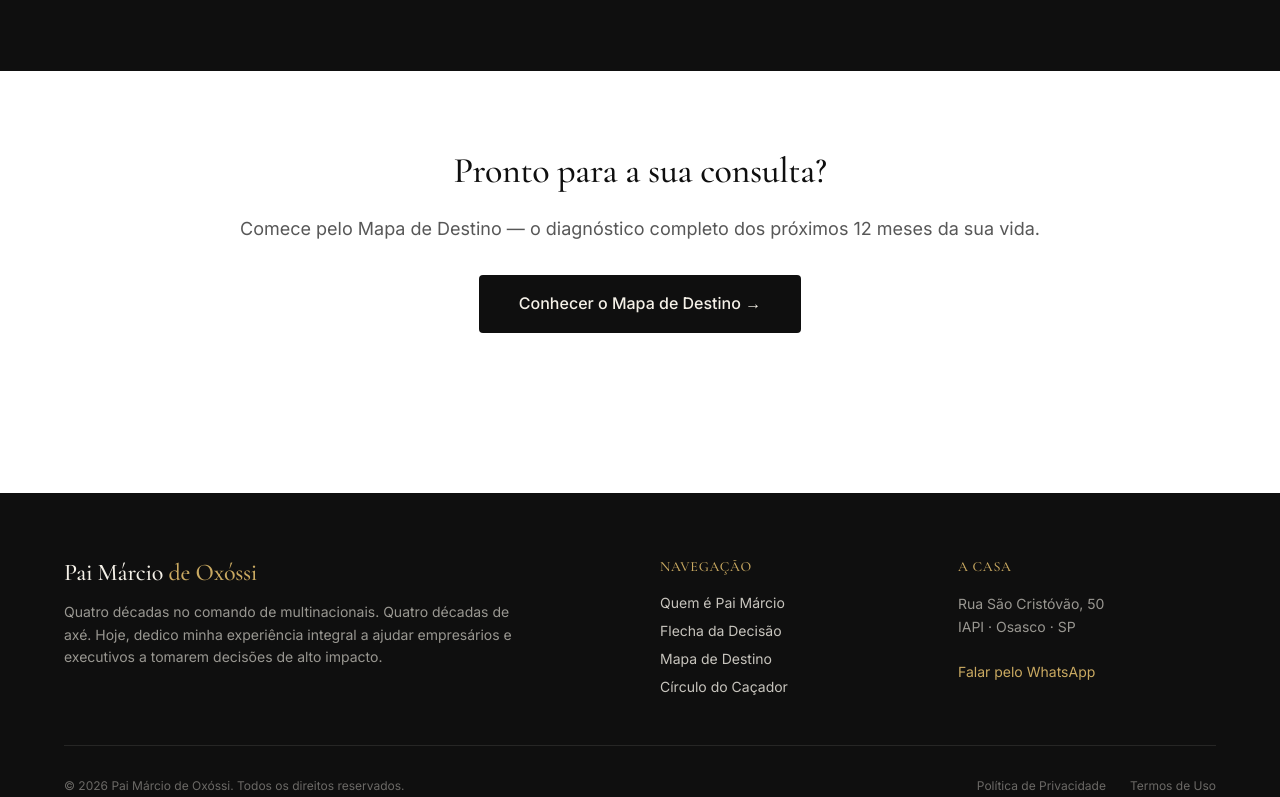
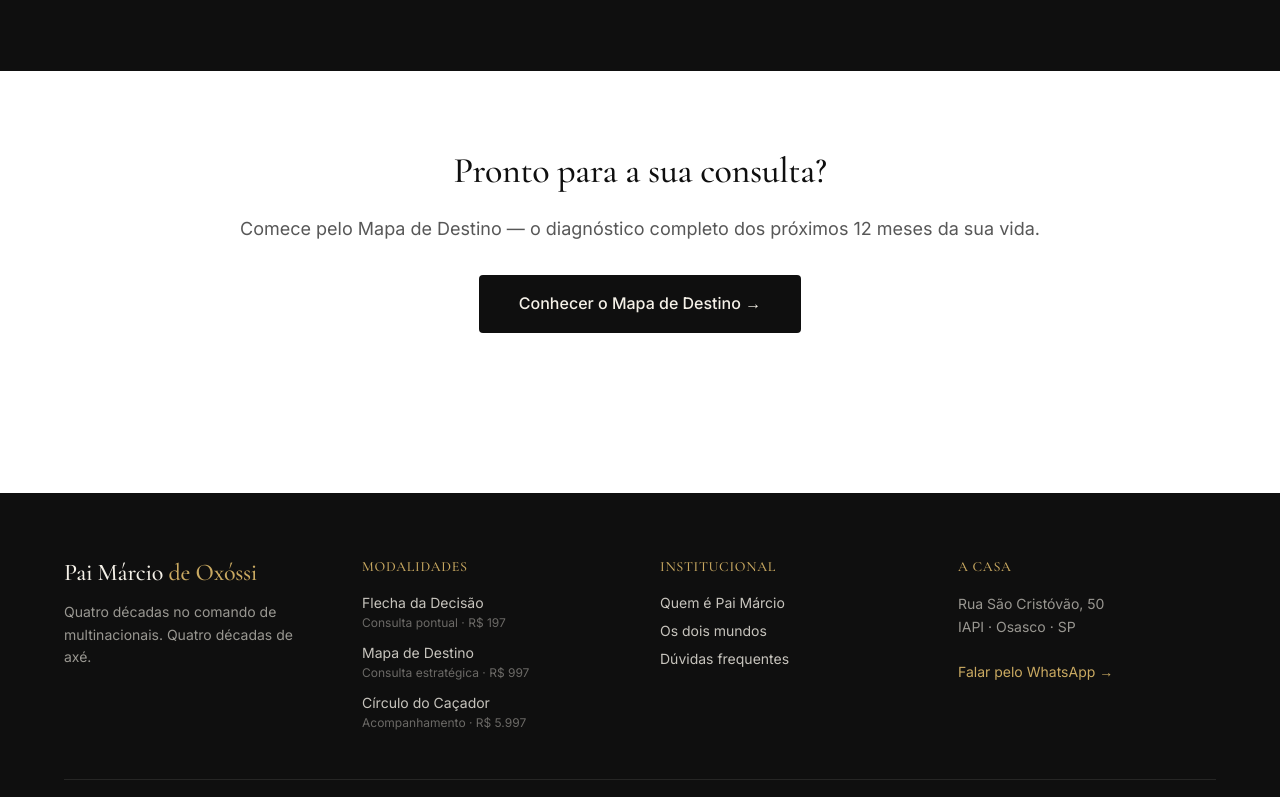
Before and after one commit to romuloracampos-bot/lp-pai-marcio, a Next.js app: page /sobre in a window 1280 px wide. Shown: the part 2000-2797 px from the top of the page. Built offline with nearby package versions, Linux system fonts and the light colour scheme.

Commit message:
Add files via upload

```diff
--- a/components/Footer.tsx
+++ b/components/Footer.tsx
@@ -5,20 +5,59 @@ export default function Footer() {
     <footer className="bg-ink text-cream/80 pt-16 pb-8 mt-20">
       <div className="max-w-content mx-auto px-6">
         <div className="grid md:grid-cols-4 gap-10 mb-12">
-          <div className="md:col-span-2">
+          <div className="md:col-span-1">
             <h3 className="font-serif text-cream text-2xl mb-3">
               Pai Márcio <span className="text-gold">de Oxóssi</span>
             </h3>
-            <p className="text-sm leading-relaxed max-w-md text-cream/60">
+            <p className="text-sm leading-relaxed text-cream/60">
               Quatro décadas no comando de multinacionais. Quatro décadas de axé.
-              Hoje, dedico minha experiência integral a ajudar empresários e
-              executivos a tomarem decisões de alto impacto.
             </p>
           </div>
 
           <div>
             <h4 className="text-gold text-sm font-medium uppercase tracking-wider mb-4">
-              Navegação
+              Modalidades
+            </h4>
+            <ul className="space-y-3 text-sm">
+              <li>
+                <Link
+                  href="/produtos/flecha-da-decisao"
+                  className="hover:text-gold transition-colors block"
+                >
+                  Flecha da Decisão
+                  <span className="block text-xs text-cream/40 mt-0.5">
+                    Consulta pontual · R$ 197
+                  </span>
+                </Link>
+              </li>
+              <li>
+                <Link
+                  href="/produtos/mapa-de-destino"
+                  className="hover:text-gold transition-colors block"
+                >
+                  Mapa de Destino
+                  <span className="block text-xs text-cream/40 mt-0.5">
+                    Consulta estratégica · R$ 997
+                  </span>
+                </Link>
+              </li>
+              <li>
+                <Link
+                  href="/produtos/circulo-do-cacador"
+                  className="hover:text-gold transition-colors block"
+                >
+                  Círculo do Caçador
+                  <span className="block text-xs text-cream/40 mt-0.5">
+                    Acompanhamento · R$ 5.997
+                  </span>
+                </Link>
+              </li>
+            </ul>
+          </div>
+
+          <div>
+            <h4 className="text-gold text-sm font-medium uppercase tracking-wider mb-4">
+              Institucional
             </h4>
             <ul className="space-y-2 text-sm">
               <li>
@@ -27,27 +66,13 @@ export default function Footer() {
                 </Link>
               </li>
               <li>
-                <Link
-                  href="/produtos/flecha-da-decisao"
-                  className="hover:text-gold transition-colors"
-                >
-                  Flecha da Decisão
+                <Link href="/#dois-mundos" className="hover:text-gold transition-colors">
+                  Os dois mundos
                 </Link>
               </li>
               <li>
-                <Link
-                  href="/produtos/mapa-de-destino"
-                  className="hover:text-gold transition-colors"
-                >
-                  Mapa de Destino
-                </Link>
-              </li>
-              <li>
-                <Link
-                  href="/produtos/circulo-do-cacador"
-                  className="hover:text-gold transition-colors"
-                >
-                  Círculo do Caçador
+                <Link href="/#faq" className="hover:text-gold transition-colors">
+                  Dúvidas frequentes
                 </Link>
               </li>
             </ul>
@@ -63,9 +88,11 @@ export default function Footer() {
               <br />
               <a
                 href="https://wa.me/5511000000000"
+                target="_blank"
+                rel="noopener noreferrer"
                 className="text-gold hover:underline"
               >
-                Falar pelo WhatsApp
+                Falar pelo WhatsApp →
               </a>
             </address>
           </div>
--- a/components/Header.tsx
+++ b/components/Header.tsx
@@ -17,102 +17,264 @@ export default function Header({ minimal = false }: HeaderProps) {
     return () => window.removeEventListener("scroll", onScroll);
   }, []);
 
+  // ===== MODO MINIMAL (home) =====
+  // Agora com os 3 serviços visíveis, mesmo no modo minimal
   if (minimal) {
     return (
       <header
         className={`fixed top-0 left-0 right-0 z-50 transition-all duration-300 ${
-          scrolled ? "bg-ink/95 backdrop-blur-md py-3" : "bg-transparent py-5"
+          scrolled ? "bg-ink/95 backdrop-blur-md py-3" : "bg-ink/70 backdrop-blur-sm py-4"
         }`}
       >
-        <div className="max-w-content mx-auto px-6 flex items-center justify-between">
+        <div className="max-w-content mx-auto px-6 flex items-center justify-between gap-6">
           <Link
             href="/"
-            className="font-serif text-cream text-xl tracking-wide hover:text-gold transition-colors"
+            className="font-serif text-cream text-lg md:text-xl tracking-wide hover:text-gold transition-colors whitespace-nowrap"
           >
             Pai Márcio <span className="text-gold">de Oxóssi</span>
           </Link>
-          <Link
-            href="/produtos/mapa-de-destino"
-            className="bg-gold text-ink px-5 py-2 rounded font-medium hover:bg-gold-dark transition-colors text-sm"
-          >
-            Agendar consulta
-          </Link>
+
+          {/* Nav desktop - 3 serviços */}
+          <nav className="hidden lg:flex items-center gap-6 text-sm text-cream/90">
+            <Link
+              href="/produtos/flecha-da-decisao"
+              className="hover:text-gold transition-colors whitespace-nowrap"
+            >
+              Flecha da Decisão
+            </Link>
+            <span className="text-gold/30">·</span>
+            <Link
+              href="/produtos/mapa-de-destino"
+              className="hover:text-gold transition-colors whitespace-nowrap"
+            >
+              Mapa de Destino
+            </Link>
+            <span className="text-gold/30">·</span>
+            <Link
+              href="/produtos/circulo-do-cacador"
+              className="hover:text-gold transition-colors whitespace-nowrap"
+            >
+              Círculo do Caçador
+            </Link>
+          </nav>
+
+          {/* CTA + Menu mobile */}
+          <div className="flex items-center gap-3">
+            <Link
+              href="/produtos/mapa-de-destino"
+              className="hidden sm:inline-block bg-gold text-ink px-4 md:px-5 py-2 rounded font-medium hover:bg-gold-dark transition-colors text-sm whitespace-nowrap"
+            >
+              Agendar consulta
+            </Link>
+
+            <button
+              onClick={() => setMobileOpen(!mobileOpen)}
+              className="lg:hidden text-cream p-2"
+              aria-label="Menu"
+            >
+              <svg
+                width="24"
+                height="24"
+                viewBox="0 0 24 24"
+                fill="none"
+                stroke="currentColor"
+                strokeWidth="2"
+              >
+                {mobileOpen ? (
+                  <path d="M18 6L6 18M6 6l12 12" />
+                ) : (
+                  <path d="M3 12h18M3 6h18M3 18h18" />
+                )}
+              </svg>
+            </button>
+          </div>
         </div>
+
+        {/* Menu mobile expandido */}
+        {mobileOpen && (
+          <nav className="lg:hidden bg-ink/98 backdrop-blur-md border-t border-gold/20">
+            <div className="px-6 py-6 flex flex-col gap-4 text-cream">
+              <p className="text-gold text-xs uppercase tracking-[0.2em] mb-1">
+                Modalidades
+              </p>
+              <Link
+                href="/produtos/flecha-da-decisao"
+                onClick={() => setMobileOpen(false)}
+                className="py-2 border-b border-cream/10 hover:text-gold transition-colors"
+              >
+                Flecha da Decisão
+                <span className="block text-xs text-mute mt-0.5">
+                  Consulta pontual · R$ 197
+                </span>
+              </Link>
+              <Link
+                href="/produtos/mapa-de-destino"
+                onClick={() => setMobileOpen(false)}
+                className="py-2 border-b border-cream/10 hover:text-gold transition-colors"
+              >
+                Mapa de Destino
+                <span className="block text-xs text-mute mt-0.5">
+                  Consulta estratégica · R$ 997
+                </span>
+              </Link>
+              <Link
+                href="/produtos/circulo-do-cacador"
+                onClick={() => setMobileOpen(false)}
+                className="py-2 border-b border-cream/10 hover:text-gold transition-colors"
+              >
+                Círculo do Caçador
+                <span className="block text-xs text-mute mt-0.5">
+                  Acompanhamento anual · R$ 5.997
+                </span>
+              </Link>
+              <Link
+                href="/sobre"
+                onClick={() => setMobileOpen(false)}
+                className="py-2 hover:text-gold transition-colors"
+              >
+                Quem é Pai Márcio
+              </Link>
+              <Link
+                href="/produtos/mapa-de-destino"
+                onClick={() => setMobileOpen(false)}
+                className="bg-gold text-ink px-5 py-3 rounded font-medium text-center mt-2"
+              >
+                Agendar consulta →
+              </Link>
+            </div>
+          </nav>
+        )}
       </header>
     );
   }
 
+  // ===== MODO COMPLETO (páginas internas) =====
   return (
     <header
       className={`fixed top-0 left-0 right-0 z-50 transition-all duration-300 ${
-        scrolled ? "bg-ink/95 backdrop-blur-md py-3" : "bg-transparent py-5"
+        scrolled ? "bg-ink/95 backdrop-blur-md py-3" : "bg-ink/70 backdrop-blur-sm py-4"
       }`}
     >
-      <div className="max-w-content mx-auto px-6 flex items-center justify-between">
+      <div className="max-w-content mx-auto px-6 flex items-center justify-between gap-6">
         <Link
           href="/"
-          className="font-serif text-cream text-xl tracking-wide hover:text-gold transition-colors"
+          className="font-serif text-cream text-lg md:text-xl tracking-wide hover:text-gold transition-colors whitespace-nowrap"
         >
           Pai Márcio <span className="text-gold">de Oxóssi</span>
         </Link>
 
-        <nav className="hidden md:flex items-center gap-8 text-sm text-cream/90">
-          <Link href="/sobre" className="hover:text-gold transition-colors">
+        {/* Nav desktop - 3 serviços + Sobre */}
+        <nav className="hidden lg:flex items-center gap-6 text-sm text-cream/90">
+          <Link
+            href="/produtos/flecha-da-decisao"
+            className="hover:text-gold transition-colors whitespace-nowrap"
+          >
+            Flecha da Decisão
+          </Link>
+          <span className="text-gold/30">·</span>
+          <Link
+            href="/produtos/mapa-de-destino"
+            className="hover:text-gold transition-colors whitespace-nowrap"
+          >
+            Mapa de Destino
+          </Link>
+          <span className="text-gold/30">·</span>
+          <Link
+            href="/produtos/circulo-do-cacador"
+            className="hover:text-gold transition-colors whitespace-nowrap"
+          >
+            Círculo do Caçador
+          </Link>
+          <span className="text-gold/30">·</span>
+          <Link
+            href="/sobre"
+            className="hover:text-gold transition-colors whitespace-nowrap"
+          >
             Quem sou
           </Link>
-          <Link href="/#modalidades" className="hover:text-gold transition-colors">
-            Modalidades
-          </Link>
-          <Link href="/#faq" className="hover:text-gold transition-colors">
-            Dúvidas
-          </Link>
+        </nav>
+
+        {/* CTA + Menu mobile */}
+        <div className="flex items-center gap-3">
           <Link
             href="/produtos/mapa-de-destino"
-            className="bg-gold text-ink px-5 py-2 rounded font-medium hover:bg-gold-dark transition-colors"
+            className="hidden sm:inline-block bg-gold text-ink px-4 md:px-5 py-2 rounded font-medium hover:bg-gold-dark transition-colors text-sm whitespace-nowrap"
           >
             Agendar consulta
           </Link>
-        </nav>
 
-        <button
-          onClick={() => setMobileOpen(!mobileOpen)}
-          className="md:hidden text-cream p-2"
-          aria-label="Menu"
-        >
-          <svg
-            width="24"
-            height="24"
-            viewBox="0 0 24 24"
-            fill="none"
-            stroke="currentColor"
-            strokeWidth="2"
+          <button
+            onClick={() => setMobileOpen(!mobileOpen)}
+            className="lg:hidden text-cream p-2"
+            aria-label="Menu"
           >
-            {mobileOpen ? (
-              <path d="M18 6L6 18M6 6l12 12" />
-            ) : (
-              <path d="M3 12h18M3 6h18M3 18h18" />
-            )}
-          </svg>
-        </button>
+            <svg
+              width="24"
+              height="24"
+              viewBox="0 0 24 24"
+              fill="none"
+              stroke="currentColor"
+              strokeWidth="2"
+            >
+              {mobileOpen ? (
+                <path d="M18 6L6 18M6 6l12 12" />
+              ) : (
+                <path d="M3 12h18M3 6h18M3 18h18" />
+              )}
+            </svg>
+          </button>
+        </div>
       </div>
 
       {mobileOpen && (
-        <nav className="md:hidden bg-ink/98 backdrop-blur-md border-t border-gold/20">
-          <div className="px-6 py-6 flex flex-col gap-5 text-cream">
-            <Link href="/sobre" onClick={() => setMobileOpen(false)}>
-              Quem sou
-            </Link>
-            <Link href="/#modalidades" onClick={() => setMobileOpen(false)}>
+        <nav className="lg:hidden bg-ink/98 backdrop-blur-md border-t border-gold/20">
+          <div className="px-6 py-6 flex flex-col gap-4 text-cream">
+            <p className="text-gold text-xs uppercase tracking-[0.2em] mb-1">
               Modalidades
-            </Link>
-            <Link href="/#faq" onClick={() => setMobileOpen(false)}>
-              Dúvidas
+            </p>
+            <Link
+              href="/produtos/flecha-da-decisao"
+              onClick={() => setMobileOpen(false)}
+              className="py-2 border-b border-cream/10 hover:text-gold transition-colors"
+            >
+              Flecha da Decisão
+              <span className="block text-xs text-mute mt-0.5">
+                Consulta pontual · R$ 197
+              </span>
             </Link>
             <Link
               href="/produtos/mapa-de-destino"
-              className="bg-gold text-ink px-5 py-3 rounded font-medium text-center"
+              onClick={() => setMobileOpen(false)}
+              className="py-2 border-b border-cream/10 hover:text-gold transition-colors"
             >
-              Agendar consulta
+              Mapa de Destino
+              <span className="block text-xs text-mute mt-0.5">
+                Consulta estratégica · R$ 997
+              </span>
+            </Link>
+            <Link
+              href="/produtos/circulo-do-cacador"
+              onClick={() => setMobileOpen(false)}
+              className="py-2 border-b border-cream/10 hover:text-gold transition-colors"
+            >
+              Círculo do Caçador
+              <span className="block text-xs text-mute mt-0.5">
+                Acompanhamento anual · R$ 5.997
+              </span>
+            </Link>
+            <Link
+              href="/sobre"
+              onClick={() => setMobileOpen(false)}
+              className="py-2 hover:text-gold transition-colors"
+            >
+              Quem é Pai Márcio
+            </Link>
+            <Link
+              href="/produtos/mapa-de-destino"
+              onClick={() => setMobileOpen(false)}
+              className="bg-gold text-ink px-5 py-3 rounded font-medium text-center mt-2"
+            >
+              Agendar consulta →
             </Link>
           </div>
         </nav>
--- a/components/MobileCTA.tsx
+++ b/components/MobileCTA.tsx
@@ -5,12 +5,26 @@ import Link from "next/link";
 export default function MobileCTA() {
   return (
     <div className="mobile-cta-bar md:hidden">
-      <Link
-        href="/produtos/mapa-de-destino"
-        className="block bg-gold text-ink text-center py-3 rounded font-medium text-sm"
-      >
-        Quero meu mapa de destino →
-      </Link>
+      <div className="flex gap-2">
+        <Link
+          href="/produtos/flecha-da-decisao"
+          className="flex-1 text-center bg-ink-softer border border-gold/40 text-cream py-2.5 rounded text-xs font-medium hover:bg-ink transition-colors"
+        >
+          Flecha
+        </Link>
+        <Link
+          href="/produtos/mapa-de-destino"
+          className="flex-[1.5] text-center bg-gold text-ink py-2.5 rounded text-xs font-medium hover:bg-gold-dark transition-colors"
+        >
+          Mapa de Destino →
+        </Link>
+        <Link
+          href="/produtos/circulo-do-cacador"
+          className="flex-1 text-center bg-ink-softer border border-gold/40 text-cream py-2.5 rounded text-xs font-medium hover:bg-ink transition-colors"
+        >
+          Círculo
+        </Link>
+      </div>
     </div>
   );
 }
```
